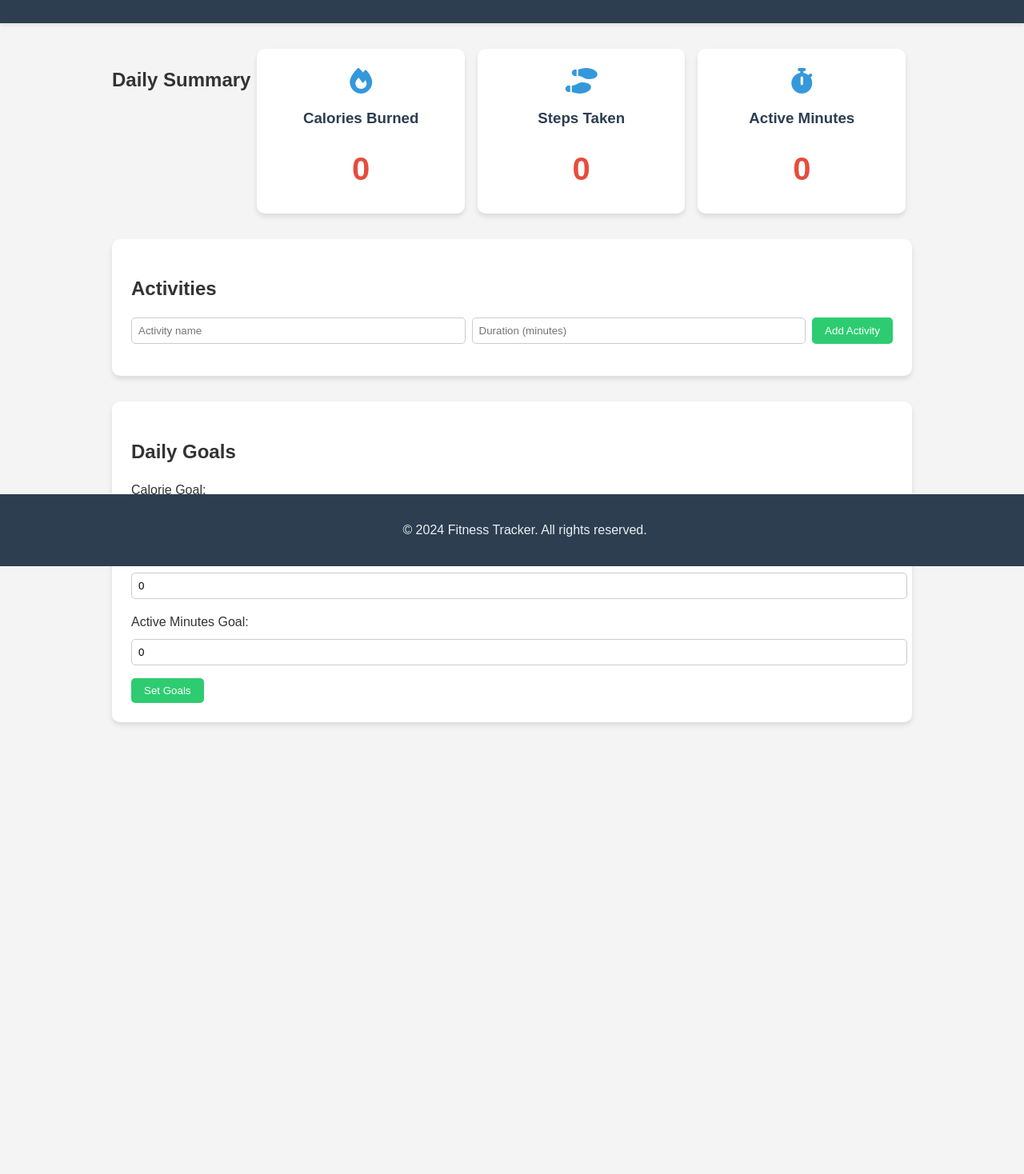
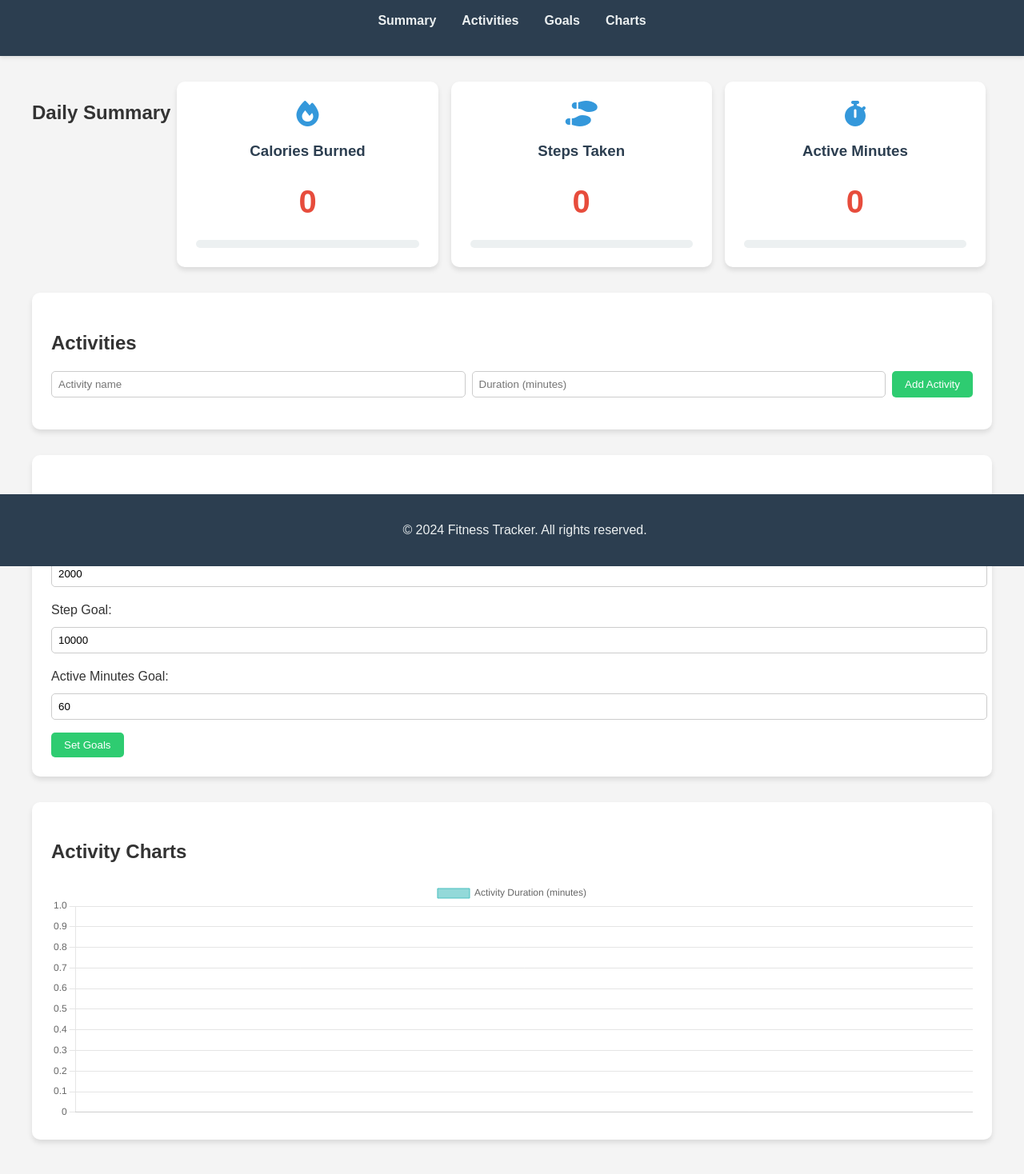
Before and after one commit to AyushMali-17/FitnessTrackerDashBoard, a plain HTML site: page index.html in a window 1280 px wide. Shown: the part 92-1560 px from the top of the page at 80% size. Before the commit the page ends 1059 px from the top, so only its background shows below. Drawn offline with nearby package versions, Linux system fonts and the light colour scheme.

Commit message:
started with v3

```diff
--- a/index.html
+++ b/index.html
@@ -6,10 +6,19 @@
     <title>Fitness Tracker Dashboard</title>
     <link rel="stylesheet" href="styles.css">
     <link rel="stylesheet" href="https://cdnjs.cloudflare.com/ajax/libs/font-awesome/6.1.1/css/all.min.css">
+    <script src="https://cdn.jsdelivr.net/npm/chart.js"></script>
 </head>
 <body>
     <header>
         <h1><i class="fas fa-heartbeat"></i> Fitness Tracker Dashboard</h1>
+        <nav>
+            <ul>
+                <li><a href="#summary">Summary</a></li>
+                <li><a href="#activities">Activities</a></li>
+                <li><a href="#goals">Goals</a></li>
+                <li><a href="#charts">Charts</a></li>
+            </ul>
+        </nav>
     </header>
     <main>
         <section id="summary">
@@ -18,16 +27,19 @@
                 <i class="fas fa-fire"></i>
                 <h3>Calories Burned</h3>
                 <p id="calories-value">0</p>
+                <div class="progress-bar" id="calories-progress"></div>
             </div>
             <div id="steps-taken">
                 <i class="fas fa-shoe-prints"></i>
                 <h3>Steps Taken</h3>
                 <p id="steps-value">0</p>
+                <div class="progress-bar" id="steps-progress"></div>
             </div>
             <div id="active-minutes">
                 <i class="fas fa-stopwatch"></i>
                 <h3>Active Minutes</h3>
                 <p id="active-minutes-value">0</p>
+                <div class="progress-bar" id="active-minutes-progress"></div>
             </div>
         </section>
         <section id="activities">
@@ -57,6 +69,12 @@
             </div>
             <button id="set-goals-btn">Set Goals</button>
         </section>
+        <section id="charts">
+            <h2>Activity Charts</h2>
+            <div class="chart-container">
+                <canvas id="activity-chart"></canvas>
+            </div>
+        </section>
     </main>
     <footer>
         <p>&copy; 2024 Fitness Tracker. All rights reserved.</p>
--- a/script.js
+++ b/script.js
@@ -4,9 +4,9 @@ let fitnessData = {
     activeMinutes: 0,
     activities: [],
     goals: {
-        calories: 0,
-        steps: 0,
-        activeMinutes: 0
+        calories: 2000,
+        steps: 10000,
+        activeMinutes: 60
     }
 };
 
@@ -15,22 +15,37 @@ function updateDashboard() {
     document.getElementById('steps-value').textContent = fitnessData.stepsTaken;
     document.getElementById('active-minutes-value').textContent = fitnessData.activeMinutes;
 
+    updateActivityList();
+    updateGoalProgress();
+    updateChart();
+}
+
+function updateActivityList() {
     const activityList = document.getElementById('activity-list');
     activityList.innerHTML = '';
-    fitnessData.activities.forEach(activity => {
+    fitnessData.activities.forEach((activity, index) => {
         const li = document.createElement('li');
-        li.textContent = `${activity.name} - ${activity.duration} minutes`;
+        li.innerHTML = `
+            ${activity.name} - ${activity.duration} minutes
+            <button onclick="removeActivity(${index})">Remove</button>
+        `;
         activityList.appendChild(li);
     });
-
-    updateGoalProgress();
 }
 
 function addActivity(name, duration) {
     fitnessData.activities.push({ name, duration });
     fitnessData.activeMinutes += duration;
-    fitnessData.caloriesBurned += Math.floor(duration * 5); // Assuming 5 calories burned per minute
-    fitnessData.stepsTaken += Math.floor(duration * 100); // Assuming 100 steps per minute
+    fitnessData.caloriesBurned += Math.floor(duration * 5);
+    fitnessData.stepsTaken += Math.floor(duration * 100);
+    updateDashboard();
+}
+
+function removeActivity(index) {
+    const removedActivity = fitnessData.activities.splice(index, 1)[0];
+    fitnessData.activeMinutes -= removedActivity.duration;
+    fitnessData.caloriesBurned -= Math.floor(removedActivity.duration * 5);
+    fitnessData.stepsTaken -= Math.floor(removedActivity.duration * 100);
     updateDashboard();
 }
 
@@ -41,7 +56,6 @@ function setGoals(calories, steps, activeMinutes) {
     updateGoalProgress();
 }
 
-// Function to update goal progress
 function updateGoalProgress() {
     const calorieGoal = document.getElementById('calorie-goal-input');
     const stepGoal = document.getElementById('step-goal-input');
@@ -51,6 +65,44 @@ function updateGoalProgress() {
     stepGoal.value = fitnessData.goals.steps;
     activeMinutesGoal.value = fitnessData.goals.activeMinutes;
 
+    updateProgressBar('calories-progress', fitnessData.caloriesBurned, fitnessData.goals.calories);
+    updateProgressBar('steps-progress', fitnessData.stepsTaken, fitnessData.goals.steps);
+    updateProgressBar('active-minutes-progress', fitnessData.activeMinutes, fitnessData.goals.activeMinutes);
+}
+
+function updateProgressBar(id, value, goal) {
+    const progressBar = document.getElementById(id);
+    const percentage = Math.min((value / goal) * 100, 100);
+    progressBar.innerHTML = `<div style="width: ${percentage}%"></div>`;
+}
+
+function updateChart() {
+    const ctx = document.getElementById('activity-chart').getContext('2d');
+    const activityData = fitnessData.activities.map(activity => activity.duration);
+    const activityLabels = fitnessData.activities.map(activity => activity.name);
+
+    new Chart(ctx, {
+        type: 'bar',
+        data: {
+            labels: activityLabels,
+            datasets: [{
+                label: 'Activity Duration (minutes)',
+                data: activityData,
+                backgroundColor: 'rgba(75, 192, 192, 0.6)',
+                borderColor: 'rgba(75, 192, 192, 1)',
+                borderWidth: 1
+            }]
+        },
+        options: {
+            scales: {
+                y: {
+                    beginAtZero: true
+                }
+            },
+            responsive: true,
+            maintainAspectRatio: false
+        }
+    });
 }
 
 document.getElementById('add-activity-btn').addEventListener('click', () => {
--- a/styles.css
+++ b/styles.css
@@ -15,9 +15,32 @@ header {
     box-shadow: 0 2px 5px rgba(0, 0, 0, 0.1);
 }
 
+nav ul {
+    list-style-type: none;
+    padding: 0;
+    display: flex;
+    justify-content: center;
+    margin-top: 1rem;
+}
+
+nav ul li {
+    margin: 0 1rem;
+}
+
+nav ul li a {
+    color: #ecf0f1;
+    text-decoration: none;
+    font-weight: bold;
+    transition: color 0.3s ease;
+}
+
+nav ul li a:hover {
+    color: #3498db;
+}
+
 main {
     padding: 2rem;
-    max-width: 1000px;
+    max-width: 1200px;
     margin: 0 auto;
 }
 
@@ -68,7 +91,22 @@ h1 i {
     color: #3498db;
 }
 
-#activities, #goals {
+.progress-bar {
+    background-color: #ecf0f1;
+    border-radius: 5px;
+    height: 10px;
+    margin-top: 1rem;
+    overflow: hidden;
+}
+
+.progress-bar div {
+    background-color: #2ecc71;
+    height: 100%;
+    width: 0;
+    transition: width 0.5s ease-in-out;
+}
+
+#activities, #goals, #charts {
     background-color: #fff;
     padding: 1.5rem;
     border-radius: 10px;
@@ -86,6 +124,18 @@ h1 i {
     margin-bottom: 0.5rem;
     padding: 0.5rem 1rem;
     border-radius: 5px;
+    display: flex;
+    justify-content: space-between;
+    align-items: center;
+}
+
+#activity-list li button {
+    background-color: #e74c3c;
+    color: white;
+    border: none;
+    padding: 0.25rem 0.5rem;
+    border-radius: 3px;
+    cursor: pointer;
 }
 
 #add-activity {
@@ -131,6 +181,12 @@ h1 i {
     border-radius: 5px;
 }
 
+.chart-container {
+    position: relative;
+    height: 300px;
+    width: 100%;
+}
+
 footer {
     background-color: #2c3e50;
     color: #ecf0f1;
```
